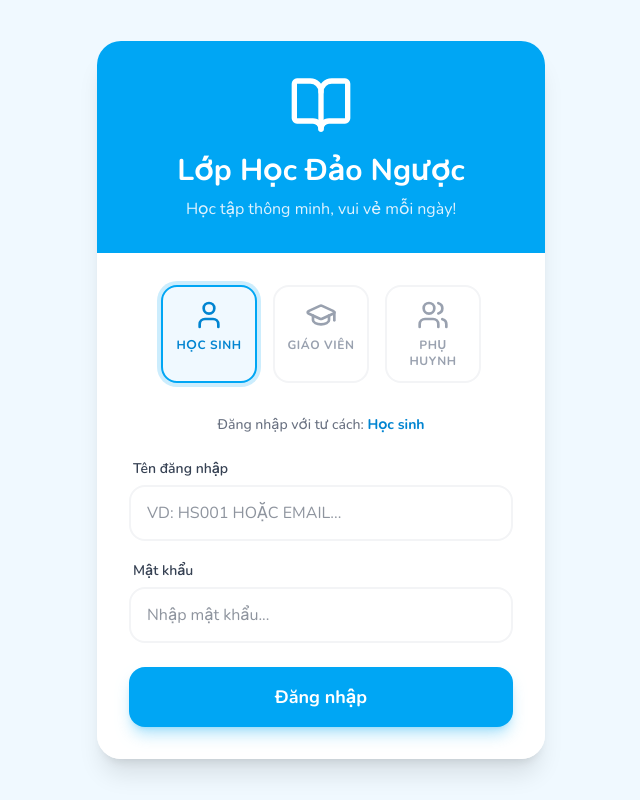
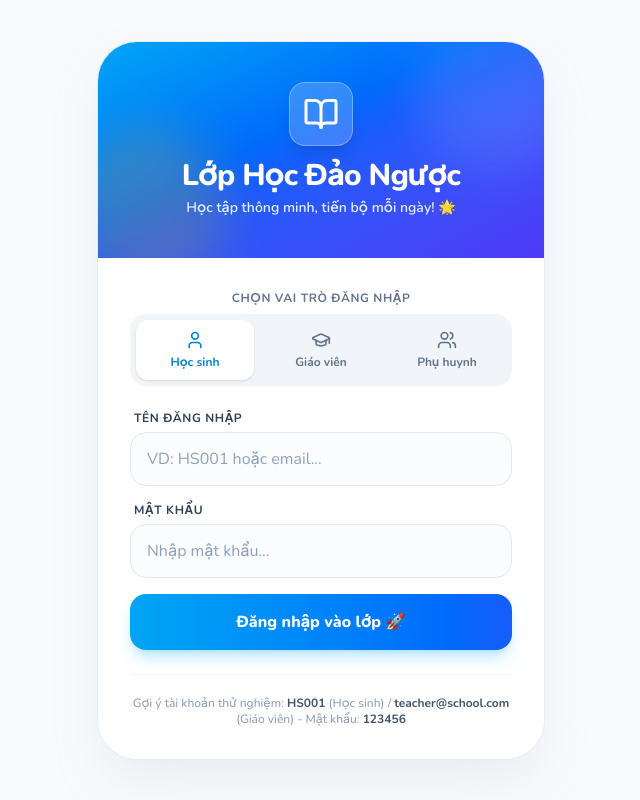
Before and after one commit to pyvqcproject-collab/quanlyhocsinh-l3, a React (Vite) app: page /login in a window 1280 px wide. Shown: the whole page, without its empty margins (319-959 px from the left). Built offline with nearby package versions, Linux system fonts and the light colour scheme; no server answers.

Commit message:
Update Login.tsx

```diff
--- a/src/pages/Login.tsx
+++ b/src/pages/Login.tsx
@@ -150,59 +150,127 @@ export default function Login() {
   };
 
   return (
-    <div className="min-h-screen bg-gray-50 md:bg-sky-50 flex flex-col md:items-center md:justify-center md:p-4">
-      <div className="bg-white md:rounded-3xl md:shadow-xl w-full max-w-md mx-auto overflow-hidden flex-1 flex flex-col md:flex-none md:min-h-0">
-        <div className="bg-sky-500 p-8 pt-12 md:pt-8 text-center text-white rounded-b-[2.5rem] md:rounded-none shadow-lg md:shadow-none relative z-10">
-          <BookOpen className="w-16 h-16 mx-auto mb-4" />
-          <h1 className="text-3xl font-bold">Lớp Học Đảo Ngược</h1>
-          <p className="text-sky-100 mt-2">Học tập thông minh, vui vẻ mỗi ngày!</p>
+    <div className="min-h-screen bg-slate-100/70 sm:bg-slate-50 flex flex-col justify-center sm:items-center p-0 sm:p-6">
+      {/* Android Material Container */}
+      <div className="bg-white sm:rounded-[2.5rem] sm:shadow-2xl sm:shadow-slate-300/40 border-0 sm:border border-slate-200/80 w-full max-w-md mx-auto overflow-hidden flex-1 sm:flex-none flex flex-col">
+        {/* Top Hero Splash */}
+        <div className="bg-gradient-to-br from-sky-500 via-blue-600 to-indigo-600 p-8 sm:p-10 text-center text-white relative overflow-hidden">
+          <div className="absolute -right-8 -top-8 w-40 h-40 bg-white/10 rounded-full blur-xl pointer-events-none" />
+          <div className="absolute -left-8 -bottom-8 w-40 h-40 bg-amber-400/20 rounded-full blur-xl pointer-events-none" />
+
+          <div className="relative z-10">
+            <div className="w-16 h-16 bg-white/20 backdrop-blur-md rounded-2xl flex items-center justify-center mx-auto mb-3 shadow-lg border border-white/30 text-white">
+              <BookOpen className="w-9 h-9" />
+            </div>
+            <h1 className="text-2xl sm:text-3xl font-extrabold tracking-tight">Lớp Học Đảo Ngược</h1>
+            <p className="text-sky-100 text-xs sm:text-sm font-semibold mt-1">
+              Học tập thông minh, tiến bộ mỗi ngày! 🌟
+            </p>
+          </div>
         </div>
 
-        <div className="p-6 md:p-8 flex-1 flex flex-col justify-center -mt-6 md:mt-0 pt-10 md:pt-8 bg-gray-50 md:bg-white">
-          <div className="bg-white md:bg-transparent p-6 md:p-0 rounded-3xl md:rounded-none shadow-sm md:shadow-none border border-gray-100 md:border-none mb-6 md:mb-0">
-            <div className="flex justify-between md:justify-center gap-2 sm:gap-4 mb-8">
-              <button type="button" onClick={() => setDemoUser("student")} className={`flex flex-col items-center p-2 sm:p-3 rounded-2xl border-2 transition-all flex-1 md:w-24 md:flex-none ${role === "student" ? "border-sky-500 bg-sky-50 text-sky-600 ring-4 ring-sky-500/20" : "border-gray-100 text-gray-400 hover:border-sky-200 bg-gray-50 md:bg-white"}`}>
-                <User className="w-7 h-7 sm:w-8 sm:h-8 mb-1.5" />
-                <span className="text-[10px] sm:text-xs font-bold uppercase tracking-wider">Học sinh</span>
+        {/* Content Area */}
+        <div className="p-6 sm:p-8 flex-1 flex flex-col justify-center bg-white">
+          {/* Material 3 Segmented Role Switcher */}
+          <div className="space-y-2 mb-6">
+            <label className="block text-xs font-bold text-slate-500 uppercase tracking-wider text-center">
+              Chọn vai trò đăng nhập
+            </label>
+            <div className="grid grid-cols-3 gap-2 p-1.5 bg-slate-100 rounded-2xl">
+              <button
+                type="button"
+                onClick={() => setDemoUser("student")}
+                className={`flex flex-col items-center py-2.5 px-2 rounded-xl font-bold transition-all cursor-pointer ${
+                  role === "student"
+                    ? "bg-white text-sky-600 shadow-sm"
+                    : "text-slate-500 hover:text-slate-800"
+                }`}
+              >
+                <User className="w-5 h-5 mb-1" />
+                <span className="text-xs">Học sinh</span>
               </button>
-              <button type="button" onClick={() => setDemoUser("teacher")} className={`flex flex-col items-center p-2 sm:p-3 rounded-2xl border-2 transition-all flex-1 md:w-24 md:flex-none ${role === "teacher" ? "border-amber-500 bg-amber-50 text-amber-600 ring-4 ring-amber-500/20" : "border-gray-100 text-gray-400 hover:border-amber-200 bg-gray-50 md:bg-white"}`}>
-                <GraduationCap className="w-7 h-7 sm:w-8 sm:h-8 mb-1.5" />
-                <span className="text-[10px] sm:text-xs font-bold uppercase tracking-wider">Giáo viên</span>
+
+              <button
+                type="button"
+                onClick={() => setDemoUser("teacher")}
+                className={`flex flex-col items-center py-2.5 px-2 rounded-xl font-bold transition-all cursor-pointer ${
+                  role === "teacher"
+                    ? "bg-white text-amber-600 shadow-sm"
+                    : "text-slate-500 hover:text-slate-800"
+                }`}
+              >
+                <GraduationCap className="w-5 h-5 mb-1" />
+                <span className="text-xs">Giáo viên</span>
               </button>
-              <button type="button" onClick={() => setDemoUser("parent")} className={`flex flex-col items-center p-2 sm:p-3 rounded-2xl border-2 transition-all flex-1 md:w-24 md:flex-none ${role === "parent" ? "border-emerald-500 bg-emerald-50 text-emerald-600 ring-4 ring-emerald-500/20" : "border-gray-100 text-gray-400 hover:border-emerald-200 bg-gray-50 md:bg-white"}`}>
-                <Users className="w-7 h-7 sm:w-8 sm:h-8 mb-1.5" />
-                <span className="text-[10px] sm:text-xs font-bold uppercase tracking-wider">Phụ huynh</span>
+
+              <button
+                type="button"
+                onClick={() => setDemoUser("parent")}
+                className={`flex flex-col items-center py-2.5 px-2 rounded-xl font-bold transition-all cursor-pointer ${
+                  role === "parent"
+                    ? "bg-white text-emerald-600 shadow-sm"
+                    : "text-slate-500 hover:text-slate-800"
+                }`}
+              >
+                <Users className="w-5 h-5 mb-1" />
+                <span className="text-xs">Phụ huynh</span>
               </button>
             </div>
-
-            <div className="mb-6 text-center">
-              <p className="text-sm font-medium text-gray-500">
-                Đăng nhập với tư cách: <span className={`font-bold ${role === 'teacher' ? 'text-amber-600' : role === 'student' ? 'text-sky-600' : 'text-emerald-600'}`}>
-                  {role === 'teacher' ? 'Giáo viên' : role === 'student' ? 'Học sinh' : 'Phụ huynh'}
-                </span>
-              </p>
           </div>
 
-            <form onSubmit={handleLogin} className="space-y-5">
+          <form onSubmit={handleLogin} className="space-y-4">
             <div>
-                <label className="block text-sm font-semibold text-gray-700 mb-1.5 ml-1">Tên đăng nhập</label>
-                <input type="text" value={email} onChange={e => setEmail(e.target.value)} onBlur={e => setEmail(e.target.value.toUpperCase())} disabled={isLoading} className="w-full px-4 py-3.5 rounded-2xl border-2 border-gray-100 focus:ring-0 focus:border-sky-500 outline-none transition-all disabled:bg-gray-100 disabled:text-gray-400 uppercase bg-gray-50 md:bg-white text-base" placeholder="VD: HS001 hoặc email..." required />
+              <label className="block text-xs font-bold text-slate-700 uppercase tracking-wider mb-1.5 ml-1">
+                Tên đăng nhập
+              </label>
+              <input
+                type="text"
+                value={email}
+                onChange={(e) => setEmail(e.target.value)}
+                onBlur={(e) => setEmail(e.target.value.toUpperCase())}
+                disabled={isLoading}
+                className="w-full px-4 py-3.5 rounded-2xl border border-slate-200 focus:border-sky-500 focus:ring-4 focus:ring-sky-500/15 outline-none transition-all disabled:bg-slate-100 uppercase bg-slate-50/50 text-slate-800 font-semibold text-base placeholder:normal-case placeholder:font-normal placeholder:text-slate-400"
+                placeholder="VD: HS001 hoặc email..."
+                required
+              />
             </div>
+
             <div>
-                <label className="block text-sm font-semibold text-gray-700 mb-1.5 ml-1">Mật khẩu</label>
-                <input type="password" value={password} onChange={e => setPassword(e.target.value)} disabled={isLoading} className="w-full px-4 py-3.5 rounded-2xl border-2 border-gray-100 focus:ring-0 focus:border-sky-500 outline-none transition-all disabled:bg-gray-100 disabled:text-gray-400 bg-gray-50 md:bg-white text-base" placeholder="Nhập mật khẩu..." required />
+              <label className="block text-xs font-bold text-slate-700 uppercase tracking-wider mb-1.5 ml-1">
+                Mật khẩu
+              </label>
+              <input
+                type="password"
+                value={password}
+                onChange={(e) => setPassword(e.target.value)}
+                disabled={isLoading}
+                className="w-full px-4 py-3.5 rounded-2xl border border-slate-200 focus:border-sky-500 focus:ring-4 focus:ring-sky-500/15 outline-none transition-all disabled:bg-slate-100 bg-slate-50/50 text-slate-800 font-semibold text-base placeholder:font-normal placeholder:text-slate-400"
+                placeholder="Nhập mật khẩu..."
+                required
+              />
             </div>
-              <button type="submit" disabled={isLoading} className="w-full bg-sky-500 hover:bg-sky-600 active:bg-sky-700 text-white font-bold py-4 px-4 rounded-2xl transition-all shadow-lg shadow-sky-500/30 mt-6 flex justify-center items-center gap-2 disabled:bg-sky-300 disabled:shadow-none disabled:cursor-not-allowed text-lg">
+
+            <button
+              type="submit"
+              disabled={isLoading}
+              className="w-full bg-gradient-to-r from-sky-500 to-blue-600 hover:from-sky-600 hover:to-blue-700 active:scale-[0.98] text-white font-extrabold py-4 px-4 rounded-2xl transition-all shadow-lg shadow-sky-500/25 mt-4 flex justify-center items-center gap-2 disabled:opacity-50 cursor-pointer disabled:cursor-not-allowed text-base"
+            >
               {isLoading ? (
                 <>
-                    <Loader2 className="w-6 h-6 animate-spin" />
-                    Đang xử lý...
+                  <Loader2 className="w-5 h-5 animate-spin" />
+                  Đang đăng nhập...
                 </>
               ) : (
-                  "Đăng nhập"
+                "Đăng nhập vào lớp 🚀"
               )}
             </button>
           </form>
+
+          {/* Quick Demo Hint */}
+          <div className="mt-6 pt-5 border-t border-slate-100 text-center">
+            <p className="text-xs text-slate-400 font-medium">
+              Gợi ý tài khoản thử nghiệm: <span className="font-bold text-slate-600">HS001</span> (Học sinh) / <span className="font-bold text-slate-600">teacher@school.com</span> (Giáo viên) - Mật khẩu: <span className="font-bold text-slate-600">123456</span>
+            </p>
           </div>
         </div>
       </div>
```
Lines whose indentation alone changed are shown as unchanged.
